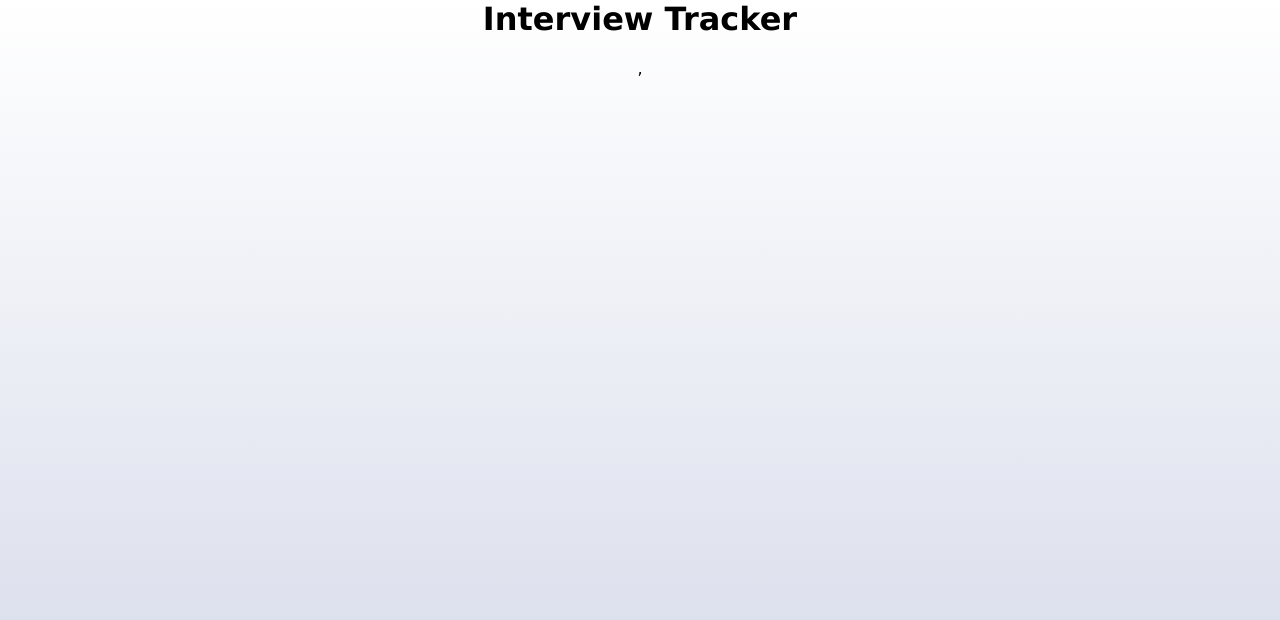
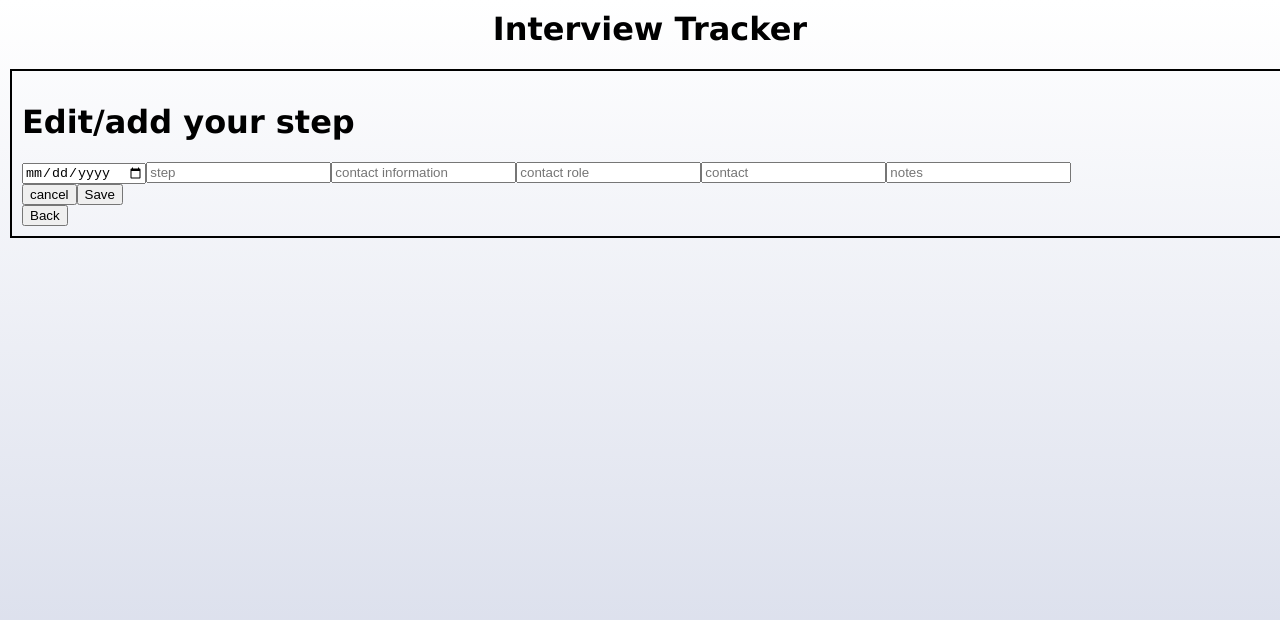
Before and after one commit to lnielsen209/Interview-Tracker, a React app: page /step in a window 1280 px wide. Shown: the top 620 px of the page. Built offline with nearby package versions, Linux system fonts and the light colour scheme.

Commit message:
Co-authored-by: Dasha <dasha-k@users.noreply.github.com> Co-authored-by: Lee Nielsen <lnielsen209@users.noreply.github.com>

```diff
--- a/client/App.jsx
+++ b/client/App.jsx
@@ -1,10 +1,13 @@
-import React, { useState } from 'react';
-import './components/Style/Style.css';
-import Dashboard from '../client/components/Dashboard';
-import Signup from '../client/components/Signup';
-import Login from '../client/components/Login';
-import useToken from './useToken';
-import { Route, Switch, Link, BrowserRouter } from 'react-router-dom';
+import React, { useState } from "react";
+import "./components/Style/Style.css";
+import Dashboard from "../client/components/Dashboard";
+import Signup from "../client/components/Signup";
+import Login from "../client/components/Login";
+import Step from "../client/components/Step";
+import useToken from "./useToken";
+import { Route, Switch, Link, BrowserRouter } from "react-router-dom";
+
+// const UserContext = React.createContext();
 
 const App = () => {
   return (
@@ -13,6 +16,7 @@ const App = () => {
         <Route exact path="/" component={Login} />
         <Route path="/dashboard" component={Dashboard} />
         <Route path="/signup" component={Signup} />
+        <Route path="/step" component={Step} />
       </Switch>
     </BrowserRouter>
   );
--- a/client/components/Dashboard.jsx
+++ b/client/components/Dashboard.jsx
@@ -1,50 +1,13 @@
 import React from "react";
 import { useState, useEffect } from "react";
 import { Link, useHistory } from "react-router-dom";
+import Modal from "./Modal.jsx";
+import Step from "./Step.jsx";
 
 const Dashboard = () => {
   let history = useHistory();
   const [tracker, setTracker] = useState([]);
-
-  const [job_title, setJobTitle] = useState("");
-  const [company, setCompany] = useState("");
-  const [how_applied, setHowApplied] = useState("");
-  const [date_applied, setDateApplied] = useState(new Date());
-  const [location, setLocation] = useState("");
-  const [found_by, setFoundBy] = useState("");
-  const [notes, setNotes] = useState("");
-  const [app_status, setAppStatus] = useState("");
-
-  // add application to the DB
-  const addApplication = (e) => {
-    e.preventDefault();
-
-    //check if a name is empty
-    if (job_title === "") {
-      setNameError("required");
-    } else {
-      const body = {
-        job_seeker_id,
-        job_title,
-        company,
-        how_applied,
-        date_applied,
-        location,
-        found_by,
-        notes,
-        app_status,
-      };
-      fetch("/applications/app_id", {
-        method: "POST",
-        headers: {
-          "Content-Type": "Application/JSON",
-        },
-        body: JSON.stringify(body),
-      })
-        .then((data) => data.json())
-        .catch((err) => console.log("ERROR: ", err));
-    }
-  };
+  const [showModal, setShowModal] = useState(false);
 
   // get the users data from the DB
   useEffect(async () => {
@@ -92,6 +55,7 @@ const Dashboard = () => {
       "date applied",
       "Location",
       "notes",
+      "Status application",
       "operation",
     ];
 
@@ -99,6 +63,11 @@ const Dashboard = () => {
     return headerElement.map((key, index) => {
       return <th key={index}>{key.toUpperCase()}</th>;
     });
+  };
+
+  const changeRoute = () => {
+    let path = "/Step";
+    history.push(path);
   };
 
   const renderBody = () => {
@@ -114,6 +83,7 @@ const Dashboard = () => {
           date_applied,
           location,
           notes,
+          app_status,
           operation,
         }) => {
           return (
@@ -126,6 +96,7 @@ const Dashboard = () => {
               <td>{date_applied}</td>
               <td>{location}</td>
               <td>{notes}</td>
+              <td>{app_status}</td>
               <td className="operation">
                 <button
                   className="deleteButton"
@@ -138,6 +109,9 @@ const Dashboard = () => {
                   onClick={() => removeApplications(id)}
                 >
                   Delete
+                </button>
+                <button src="step" className="editStep" onClick={changeRoute}>
+                  Add step
                 </button>
               </td>
             </tr>
@@ -156,9 +130,15 @@ const Dashboard = () => {
         </thead>
         <tbody>{renderBody()}</tbody>
       </table>
+
       <button onClick={() => history.goBack()}>Back</button>
+
+      {showModal ? (
+        <Modal setShowModal={setShowModal} />
+      ) : (
+        <button onClick={() => setShowModal(true)}>Add new application</button>
+      )}
     </>
   );
 };
-
 export default Dashboard;
--- a/client/components/Login.jsx
+++ b/client/components/Login.jsx
@@ -23,6 +23,8 @@ const Login = () => {
       console.log(resp.status === 200 ? "logged in" : "NOT logged in");
       if (resp.status === 200) {
         history.push("/dashboard");
+
+        // put the user id into the context
       }
     });
   };
--- /dev/null
+++ b/client/components/Modal.jsx
@@ -0,0 +1,136 @@
+import React from "react";
+import { useState, useEffect } from "react";
+const URL = "https://jsonplaceholder.typicode.com/users";
+
+const Modal = ({ setShowModal }) => {
+  const [tracker, setTracker] = useState([]);
+
+  const [job_title, setJobTitle] = useState("");
+  const [company, setCompany] = useState("");
+  const [how_applied, setHowApplied] = useState("");
+  const [date_applied, setDateApplied] = useState(new Date());
+  const [location, setLocation] = useState("");
+  const [found_by, setFoundBy] = useState("");
+  const [notes, setNotes] = useState("");
+  const [app_status, setAppStatus] = useState("");
+
+  const fakeUID = 2;
+
+  const addApplication = (e) => {
+    e.preventDefault();
+
+    const body = {
+      job_title,
+      company,
+      how_applied,
+      date_applied,
+      location,
+      found_by,
+      notes,
+      app_status,
+    };
+    fetch(`/user/${fakeUID}/application`, {
+      method: "POST",
+      headers: {
+        "Content-Type": "Application/JSON",
+      },
+      body: JSON.stringify(body),
+    })
+      .then((data) => data.json())
+      .catch((err) => console.log("addApplication ERROR: ", err));
+  };
+
+  const editApplication = (id) => {
+    fetch(`/users/user_id/applications/:step_id`, {
+      method: "PUT",
+      headers: {
+        "content-type": "application/JSON",
+      },
+    }).then((res) => {});
+  };
+
+  return (
+    //   <div id="addAppWrapper">
+    <div id="div3" className="modalWrapper">
+      <form onSubmit={addApplication} id="list" className="modalForm">
+        <input
+          type="text"
+          placeholder="Job Title"
+          id="job_title"
+          value={job_title}
+          onChange={(e) => setJobTitle(e.target.value)}
+          required
+        />
+        <input
+          type="text"
+          placeholder="company"
+          id="company"
+          value={company}
+          onChange={(e) => setCompany(e.target.value)}
+          required
+        />
+        <input
+          type="text"
+          placeholder="how_applied"
+          id="how_applied"
+          value={how_applied}
+          onChange={(e) => setHowApplied(e.target.value)}
+          required
+        />
+        <input
+          type="text"
+          placeholder="date_applied"
+          id="date_applied"
+          value={date_applied}
+          onChange={(e) => setDateApplied(e.target.value)}
+          required
+        />
+        <input
+          type="text"
+          placeholder="location"
+          id="location"
+          value={location}
+          onChange={(e) => setLocation(e.target.value)}
+          required
+        />
+
+        <input
+          type="text"
+          placeholder="found_by"
+          id="found_by"
+          value={found_by}
+          onChange={(e) => setFoundBy(e.target.value)}
+          required
+        />
+        <input
+          type="text"
+          placeholder="notes"
+          id="notes"
+          value={notes}
+          onChange={(e) => setNotes(e.target.value)}
+          required
+        />
+        <input
+          type="text"
+          placeholder="app_status"
+          id="app_status"
+          value={app_status}
+          onChange={(e) => setAppStatus(e.target.value)}
+          required
+        />
+        <div className="modalButtonWrapper">
+          <button className="cancelButton" onClick={() => setShowModal(false)}>
+            cancel
+          </button>
+
+          <button type="submit" className="addButton">
+            add new application
+          </button>
+        </div>
+      </form>
+    </div>
+    //   </div>
+  );
+};
+
+export default Modal;
--- a/client/components/Signup.jsx
+++ b/client/components/Signup.jsx
@@ -44,82 +44,89 @@ const Signup = () => {
     <div id="wrapper">
       <div id="div2">
         <form onSubmit={handleSubmit} id="list">
-          <h1>Create an account</h1>
+          <h1>Create an Account</h1>
+          First Name
           <li>
-            First name:
             <input
               type="text"
-              placeholder="  Ex: John"
+              placeholder="Ex: John"
               id="firstname"
               value={first_name}
               onChange={(e) => setFirstName(e.target.value)}
               required
+              className="inputSignUp"
             />
           </li>
+          Last Name
           <li>
-            Last Name:
             <input
               type="text"
-              placeholder=" Ex: Doe"
+              placeholder="Ex: Doe"
               id="lastname"
               value={last_name}
               onChange={(e) => setLastName(e.target.value)}
               required
+              className="inputSignUp"
             />
           </li>
+          Email Address
           <li>
-            Email address:
             <input
               type="email"
-              placeholder=" Ex: johnDoe@gmail.com"
+              placeholder="Ex: johndoe@gmail.com"
               value={email}
               onChange={(e) => setEmail(e.target.value)}
               required
+              className="inputSignUp"
             />
           </li>
+          Enter Password
           <li>
-            Enter Password:
             <input
               type="password"
-              placeholder=" Six characters"
+              placeholder="Six Characters"
               value={password}
               onChange={(e) => setPassword(e.target.value)}
               required
+              className="inputSignUp"
             />
           </li>
+          Re-Enter password
           <li>
-            Re-Enter password:
             <input
               type="password"
-              placeholder=" Same password"
+              placeholder="Confirm Password"
               value={password2}
               onChange={(e) => setPassword2(e.target.value)}
               required
+              className="inputSignUp"
             />
           </li>
+          Enter Date of Birth
           <li>
-            Enter Date of Birth
             <input
               type="date"
               value={dob}
               onChange={(e) => setDOB(e.target.value)}
+              className="inputSignUp"
             />
           </li>
+          Salary
           <li>
-            Salary
             <input
               type="number"
               placeholder="Salary"
               value={cur_salary}
               onChange={(e) => setSalary(e.target.value)}
+              className="inputSignUp"
             />
           </li>
           <li>
-            <input type="submit" value="Create an account" />
+            <input type="submit" value="Create Account" />
+            <button onClick={() => history.goBack()}>Back</button>
           </li>
         </form>
       </div>
-      <button onClick={() => history.goBack()}>Back</button>
     </div>
   );
 };
--- /dev/null
+++ b/client/components/Step.jsx
@@ -0,0 +1,108 @@
+import React, { useState } from "react";
+import { Link, Redirect, useHistory } from "react-router-dom";
+
+const Step = () => {
+  let history = useHistory();
+  const [date, setDate] = useState(new Date());
+  const [step_type, setStepType] = useState("");
+  const [contact_name, setContactName] = useState("");
+  const [contact_role, setContractRole] = useState("");
+  const [contact, setContact] = useState("");
+  const [notes, setNote] = useState("");
+
+  const addStep = (e) => {
+    e.preventDefault();
+
+    const body = {
+      app_id,
+      date,
+      step_type,
+      contact_name,
+      contact_role,
+      contact,
+      notes,
+    };
+    fetch(`/users/steps`, {
+      method: "POST",
+      headers: {
+        "Content-Type": "Application/JSON",
+      },
+      body: JSON.stringify(body),
+    })
+      .then((data) => data.json())
+      .catch((err) => console.log("addApplication ERROR: ", err));
+  };
+
+  const changeRoute = () => {
+    const path = "/dashboard";
+    history.push(path);
+  };
+
+  return (
+    <div id="divSteps" className="addStepWrapper">
+      <form onSubmit={addStep} id="list">
+        <h1>Edit/add your step</h1>
+        <div>
+          <input
+            type="date"
+            id="date"
+            value={date}
+            onChange={(e) => setDate(e.target.value)}
+            required
+          />
+          <input
+            type="text"
+            placeholder="step"
+            id="step_type"
+            value={step_type}
+            onChange={(e) => setStepType(e.target.value)}
+            required
+          />
+          <input
+            type="text"
+            placeholder="contact information"
+            id="contact_name"
+            value={contact_name}
+            onChange={(e) => setContactName(e.target.value)}
+            required
+          />
+          <input
+            type="text"
+            placeholder="contact role"
+            id="contact_role"
+            value={contact_role}
+            onChange={(e) => setContractRole(e.target.value)}
+            required
+          />
+          <input
+            type="text"
+            placeholder="contact"
+            id="contact"
+            value={contact}
+            onChange={(e) => setContact(e.target.value)}
+            required
+          />
+          <input
+            type="text"
+            placeholder="notes"
+            id="notes"
+            value={notes}
+            onChange={(e) => setNote(e.target.value)}
+            required
+          />
+          <div className="ButtonWrapper">
+            <button className="cancelButton" onClick={changeRoute}>
+              cancel
+            </button>
+            <button type="submit">Save</button>
+            <div>
+              <button onClick={() => history.goBack()}>Back</button>
+            </div>
+          </div>
+        </div>
+      </form>
+    </div>
+  );
+};
+
+export default Step;
--- a/client/components/Style/Style.css
+++ b/client/components/Style/Style.css
@@ -2,7 +2,7 @@ body {
   text-align: center;
   width: 100%;
   margin: 0 auto;
-  padding: 0px;
+  padding: 10px;
   font-family: "lucida grande", tahoma, verdana, arial, sans-serif;
   background: linear-gradient(white, #d3d8e8);
 }
@@ -26,7 +26,7 @@ body {
 }
 /* .login-outer-wrapper {
   position:
-} */
+}  */
 
 #div2 {
   list-style-type: none;
@@ -34,7 +34,7 @@ body {
   align-items: center;
 }
 
-/* application table*/
+/* application table */
 
 #title {
   text-align: center;
@@ -82,3 +82,13 @@ body {
 .button:active {
   border: 1px solid blue;
 }
+
+#list {
+  border: black solid 2px;
+  text-align: left;
+  padding: 10px;
+}
+.inputSignUp {
+  width: 100%;
+  margin-bottom: 15px;
+}
--- a/client/index.js
+++ b/client/index.js
@@ -5,7 +5,7 @@ import { render } from "react-dom";
 
 render(
   <BrowserRouter>
-    <App />,
+    <App />
   </BrowserRouter>,
   document.getElementById("app")
 );
```
Also changed, not shown: 1 other file (tests, documents, lock files or other folders).
